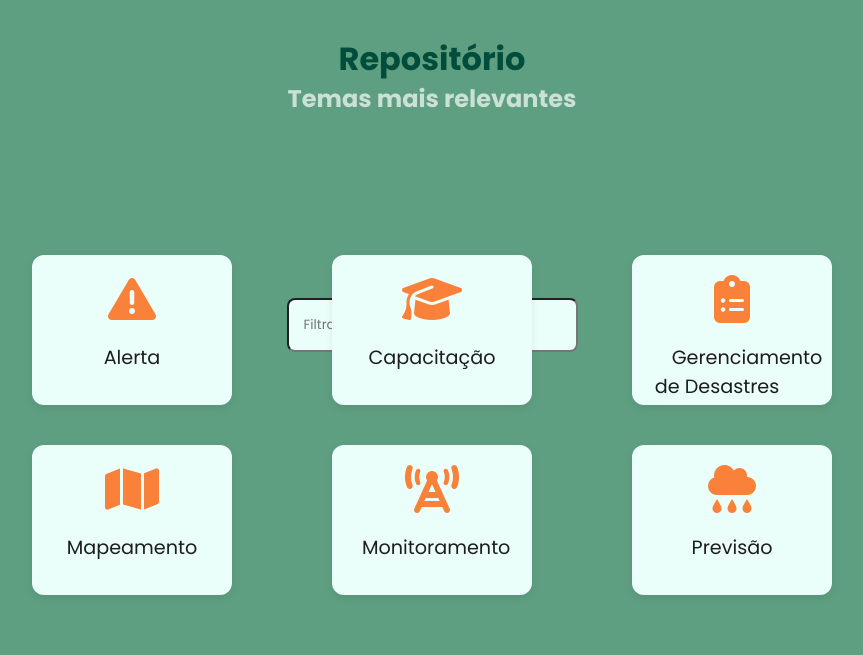
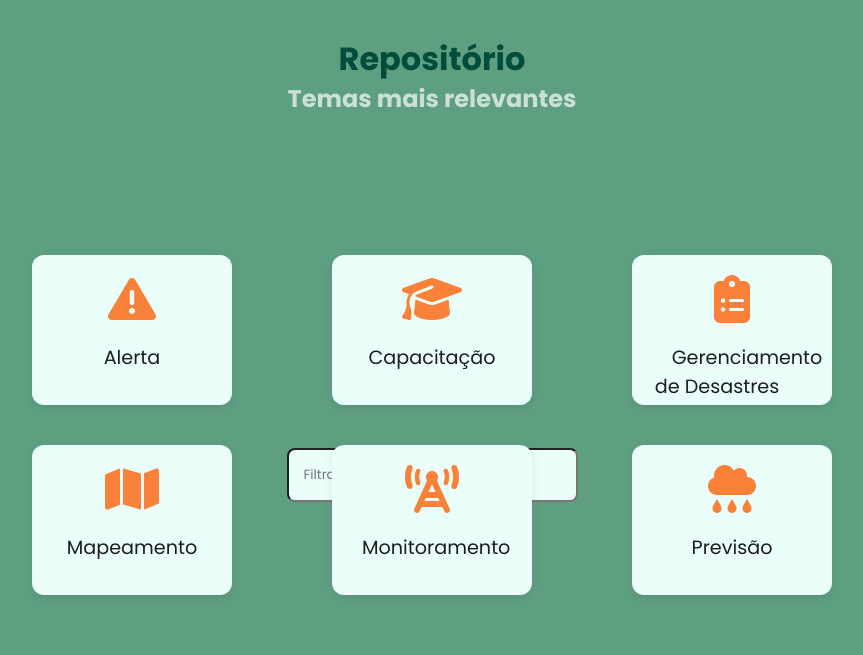
Before and after one commit to maricoxta/portalconclima, a plain HTML site: page index.html in a window 1280 px wide. Shown: the part 1095-1750 px from the top of the page, without its empty margins (208-1071 px from the left). Drawn offline with nearby package versions, Linux system fonts and the light colour scheme.

Commit message:
Update menu.css

```diff
--- a/src/styles/menu.css
+++ b/src/styles/menu.css
@@ -92,9 +92,8 @@
     padding: 15px;
     border-radius: 8px;
     grid-template-rows: 90px;
-    transform: translateY(-300px);
+    transform: translateY(-150px);
     justify-content: center;
-    align-items: center;
     background-color: #ebfffa;
     }
 
```
